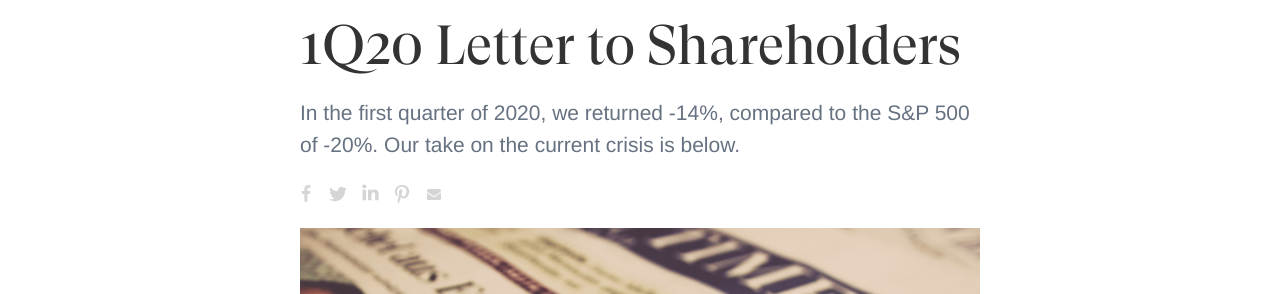
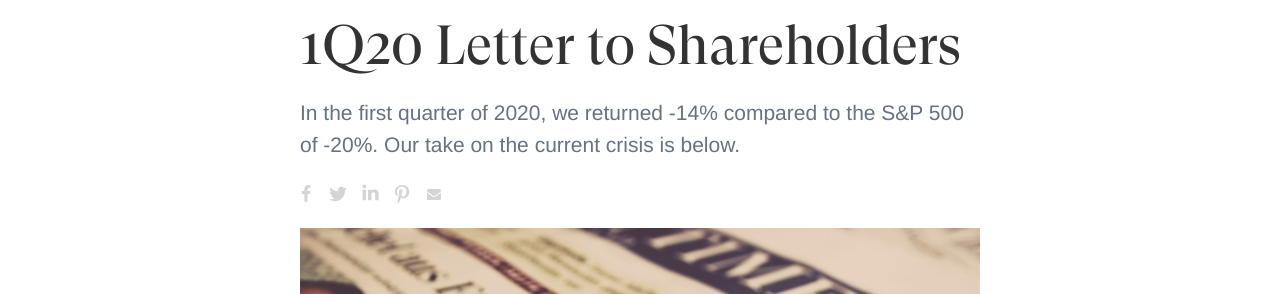
Before and after one commit to willanderson/Upholdings, a Jekyll site: the page built from _posts/2020-04-02-1q20-letter-to-shareholders.markdown, in a window 1280 px wide and 900 px high. Shown: the part 140-434 px from the top of the window. Built offline with Jekyll 4.4.1, drawn with Linux system fonts in a browser that asks for light colours; nearby versions of some CDN libraries; some web fonts are replaced; comment, search, counter and statistics services are not loaded; some of the changed text lies outside the part shown.

```diff
--- a/_posts/2020-04-02-1q20-letter-to-shareholders.markdown
+++ b/_posts/2020-04-02-1q20-letter-to-shareholders.markdown
@@ -1,7 +1,7 @@
 ---
 title: 1Q20 Letter to Shareholders
 date: 2020-04-02 18:10:00 Z
-summary: In the first quarter of 2020, we returned -14%, compared to the S&P 500 of
+summary: In the first quarter of 2020, we returned -14% compared to the S&P 500 of
   -20%. Our take on the current crisis is below.
 image: "/uploads/markus-spiske-3Tf1J8q9bBA-unsplash.jpg"
 credit:
```
Also changed, not shown: other parts of _posts/2020-04-02-1q20-letter-to-shareholders.markdown (+1 -1 lines).
